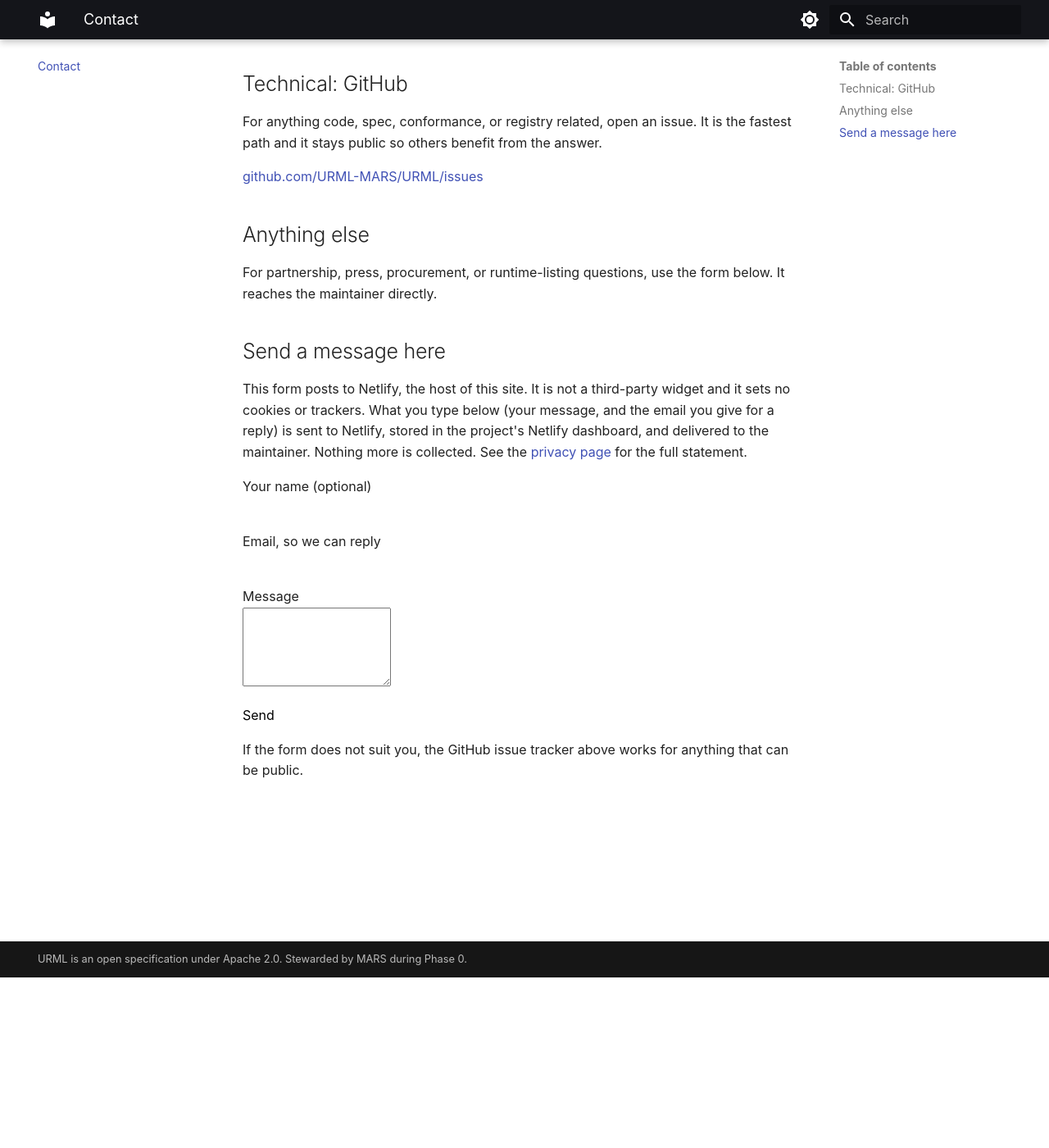
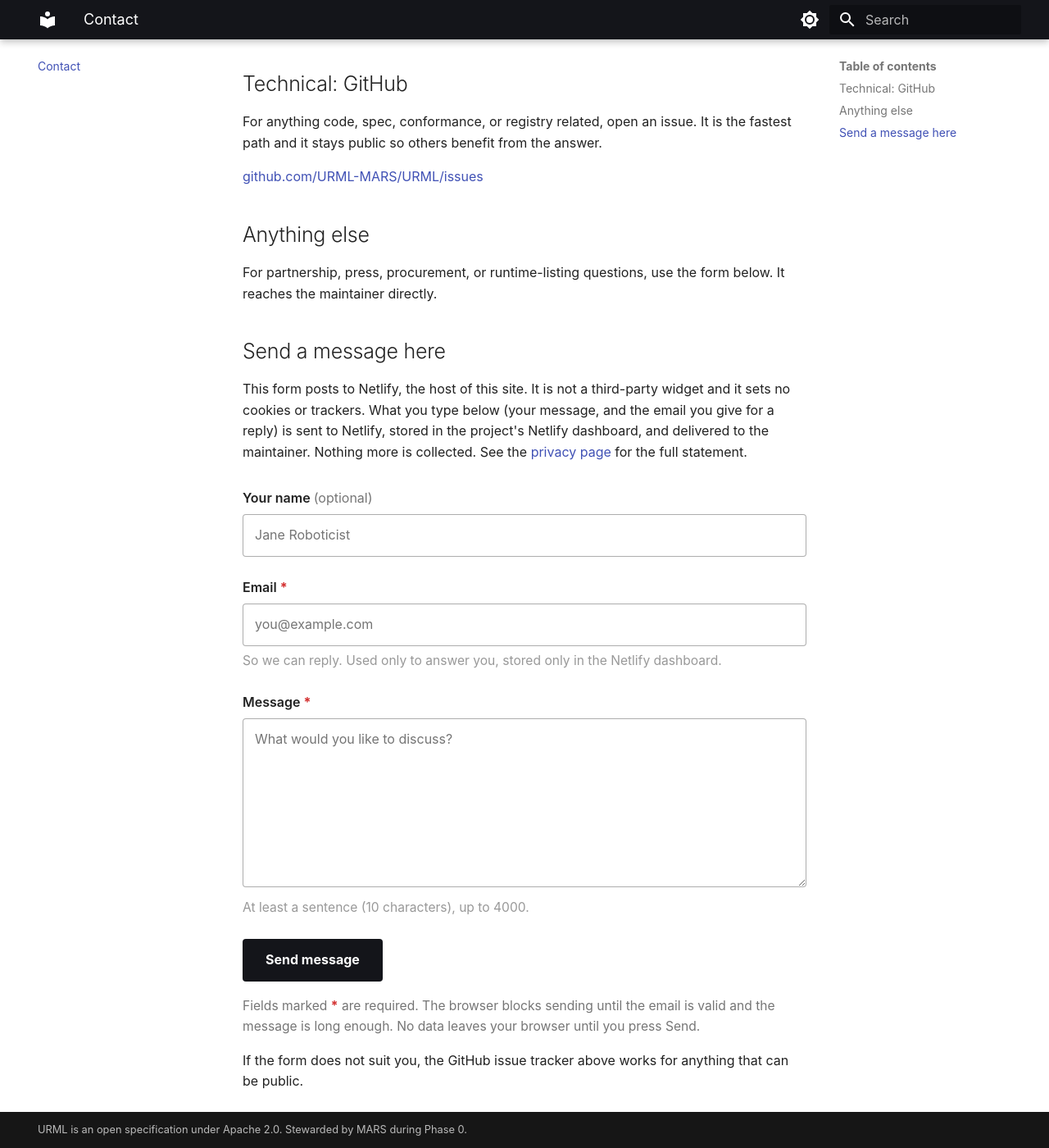
Before and after one commit to URML-MARS/urml-website, an MkDocs documentation site: the page built from docs/contact.md, in a window 1280 px wide and 1400 px high, scrolled down 208 px. Shown: the whole window at 82% size. Built offline with MkDocs 1.6.1 and Material for MkDocs 9.7.7, drawn with Linux system fonts in a browser that asks for light colours.

Commit message:
Polish contact form: styling, HTML5 validation, confirmation page
- Same-origin stylesheet (extra_css) styles the form with Material's own
  CSS variables, so it tracks light/dark and matches the site. CSP
  style-src 'self' already permits it; no policy change.
- Real HTML5 validation: required fields, type=email, message minlength
  10 / maxlength 4000, accessible hints via aria-describedby, :user-invalid
  styling that only flags a field after interaction. Zero JavaScript, so
  the privacy page's "no JS beyond the theme" promise stays true.
- Honeypot moved off-screen via CSS instead of a bare hidden attribute,
  so bots still see it while humans never do.
- Form now redirects to a real /contact-sent/ confirmation page instead
  of a bare query string. not_in_nav keeps --strict green for it.

Signed-off-by: Ido Yahalomi <ido@jacob-ai.com>

```diff
--- a/docs/contact.md
+++ b/docs/contact.md
@@ -16,26 +16,27 @@ For partnership, press, procurement, or runtime-listing questions, use the form
 
 This form posts to Netlify, the host of this site. It is not a third-party widget and it sets no cookies or trackers. What you type below (your message, and the email you give for a reply) is sent to Netlify, stored in the project's Netlify dashboard, and delivered to the maintainer. Nothing more is collected. See the [privacy page](privacy.md) for the full statement.
 
-<form name="contact" method="POST" data-netlify="true" netlify-honeypot="bot-field" action="/contact/?sent=1">
+<form class="urml-contact-form" name="contact" method="POST" data-netlify="true" netlify-honeypot="bot-field" action="/contact-sent/">
   <input type="hidden" name="form-name" value="contact" />
-  <p hidden>
-    <label>Leave this field empty: <input name="bot-field" /></label>
+  <p class="urml-hp">
+    <label>Leave this field empty if you are human: <input name="bot-field" tabindex="-1" autocomplete="off" /></label>
   </p>
-  <p>
-    <label>Your name (optional)<br />
-    <input type="text" name="name" /></label>
-  </p>
-  <p>
-    <label>Email, so we can reply<br />
-    <input type="email" name="email" required /></label>
-  </p>
-  <p>
-    <label>Message<br />
-    <textarea name="message" rows="6" required></textarea></label>
-  </p>
-  <p>
-    <button type="submit">Send</button>
-  </p>
+  <div class="field">
+    <label for="cf-name">Your name <span class="opt">(optional)</span></label>
+    <input id="cf-name" type="text" name="name" autocomplete="name" maxlength="100" placeholder="Jane Roboticist" />
+  </div>
+  <div class="field">
+    <label for="cf-email">Email <span class="req" aria-hidden="true">*</span></label>
+    <input id="cf-email" type="email" name="email" required autocomplete="email" maxlength="254" placeholder="you@example.com" aria-describedby="cf-email-hint" />
+    <small id="cf-email-hint" class="hint">So we can reply. Used only to answer you, stored only in the Netlify dashboard.</small>
+  </div>
+  <div class="field">
+    <label for="cf-message">Message <span class="req" aria-hidden="true">*</span></label>
+    <textarea id="cf-message" name="message" required minlength="10" maxlength="4000" rows="7" placeholder="What would you like to discuss?" aria-describedby="cf-message-hint"></textarea>
+    <small id="cf-message-hint" class="hint">At least a sentence (10 characters), up to 4000.</small>
+  </div>
+  <button type="submit">Send message</button>
+  <p class="urml-form-foot">Fields marked <span class="req">*</span> are required. The browser blocks sending until the email is valid and the message is long enough. No data leaves your browser until you press Send.</p>
 </form>
 
 If the form does not suit you, the GitHub issue tracker above works for anything that can be public.
--- /dev/null
+++ b/docs/stylesheets/contact.css
@@ -0,0 +1,110 @@
+/* Contact form styling.
+ *
+ * Same-origin stylesheet, loaded via extra_css. CSP `style-src 'self'`
+ * permits it; no policy change needed. Colors use Material's own CSS
+ * custom properties so the form tracks light/dark automatically.
+ *
+ * No JavaScript. Validation is native HTML5 (required, type=email,
+ * minlength). The :user-invalid rules only flag a field after the
+ * visitor has interacted with it, so nothing is red on first paint.
+ */
+
+.urml-contact-form {
+  max-width: 38rem;
+  margin: 1.5rem 0 0.5rem;
+}
+
+.urml-contact-form .field {
+  margin-bottom: 1.25rem;
+}
+
+.urml-contact-form label {
+  display: block;
+  font-weight: 600;
+  margin-bottom: 0.35rem;
+  color: var(--md-default-fg-color);
+}
+
+.urml-contact-form .opt {
+  font-weight: 400;
+  color: var(--md-default-fg-color--light);
+}
+
+.urml-contact-form .req {
+  color: #d32f2f;
+  font-weight: 700;
+}
+
+.urml-contact-form input[type="text"],
+.urml-contact-form input[type="email"],
+.urml-contact-form textarea {
+  width: 100%;
+  box-sizing: border-box;
+  font: inherit;
+  color: var(--md-default-fg-color);
+  background: var(--md-default-bg-color);
+  border: 1px solid var(--md-default-fg-color--lighter);
+  border-radius: 0.2rem;
+  padding: 0.6rem 0.7rem;
+  transition: border-color 120ms ease, box-shadow 120ms ease;
+}
+
+.urml-contact-form textarea {
+  resize: vertical;
+  min-height: 8rem;
+}
+
+.urml-contact-form input:focus,
+.urml-contact-form textarea:focus {
+  outline: none;
+  border-color: var(--md-accent-fg-color);
+  box-shadow: 0 0 0 2px var(--md-accent-fg-color--transparent, rgba(0, 0, 0, 0.15));
+}
+
+.urml-contact-form input:user-invalid,
+.urml-contact-form textarea:user-invalid {
+  border-color: #d32f2f;
+}
+
+.urml-contact-form .hint {
+  display: block;
+  margin-top: 0.3rem;
+  font-size: 0.78rem;
+  color: var(--md-default-fg-color--light);
+}
+
+.urml-contact-form button[type="submit"] {
+  font: inherit;
+  font-weight: 700;
+  cursor: pointer;
+  color: var(--md-primary-bg-color);
+  background: var(--md-primary-fg-color);
+  border: none;
+  border-radius: 0.2rem;
+  padding: 0.65rem 1.4rem;
+  transition: filter 120ms ease;
+}
+
+.urml-contact-form button[type="submit"]:hover {
+  filter: brightness(1.25);
+}
+
+.urml-contact-form button[type="submit"]:focus-visible {
+  outline: 2px solid var(--md-accent-fg-color);
+  outline-offset: 2px;
+}
+
+.urml-contact-form .urml-form-foot {
+  margin-top: 0.9rem;
+  font-size: 0.78rem;
+  color: var(--md-default-fg-color--light);
+}
+
+/* Honeypot: keep it out of layout and off-screen for humans, present for bots. */
+.urml-contact-form .urml-hp {
+  position: absolute;
+  left: -9999px;
+  width: 1px;
+  height: 1px;
+  overflow: hidden;
+}
--- a/mkdocs.yml
+++ b/mkdocs.yml
@@ -54,9 +54,15 @@ plugins:
 markdown_extensions:
   - admonition
   - tables
+  - attr_list          # enables the { .md-button } link styling on the sent page
   - toc:
       permalink: true
   - pymdownx.superfences
+
+# Same-origin stylesheet for the contact form. CSP style-src 'self' allows
+# it; no policy change needed. Material's CSS variables keep it light/dark.
+extra_css:
+  - stylesheets/contact.css
 
 nav:
   - Home: index.md
@@ -67,3 +73,9 @@ nav:
   - Contact: contact.md
   - Trademark: trademark.md
   - Privacy: privacy.md
+
+# contact-sent.md is the post-submit landing for the Netlify form. It is
+# intentionally not a nav entry. Listing it here keeps `mkdocs build
+# --strict` from failing on the "not in nav" warning.
+not_in_nav: |
+  /contact-sent.md
```
Also changed, not shown: docs/contact-sent.md (added, +11 -0 lines).
